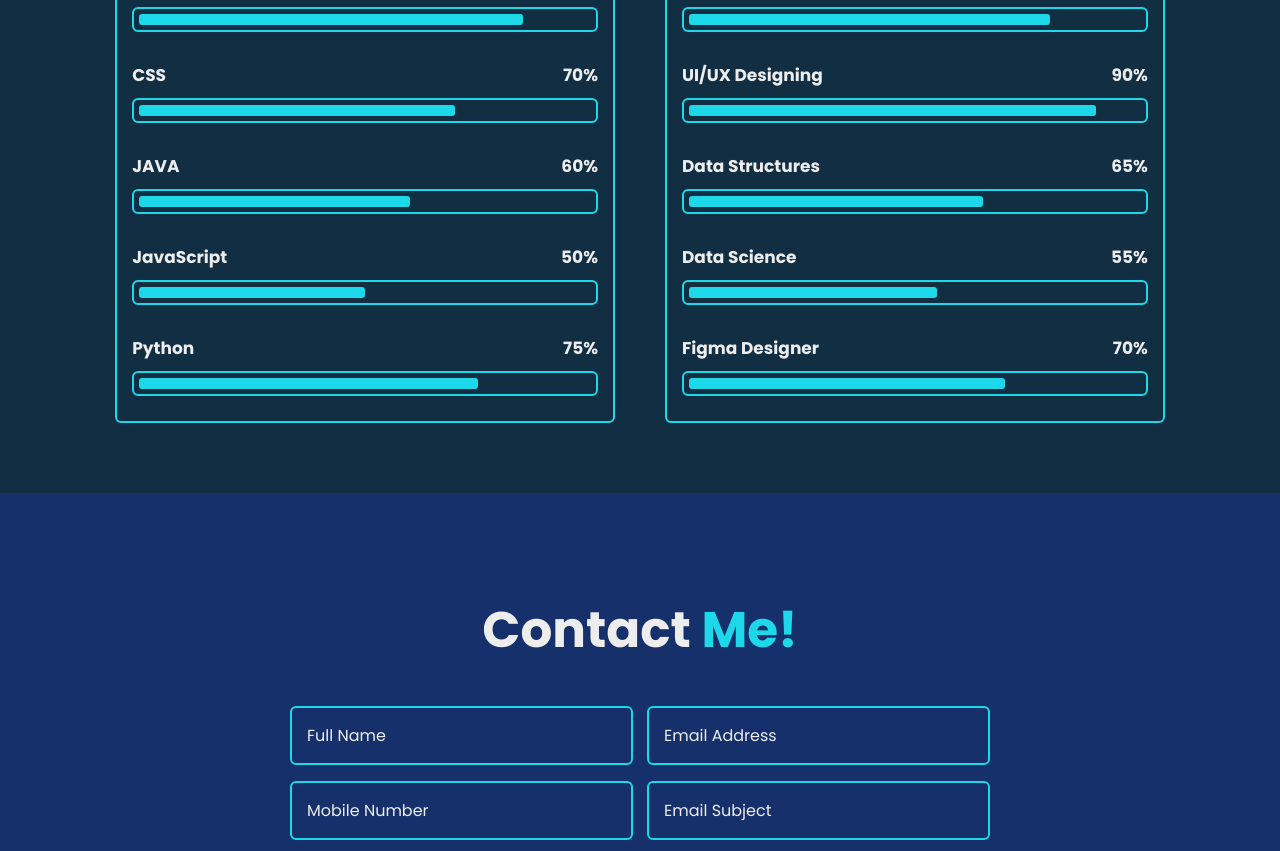
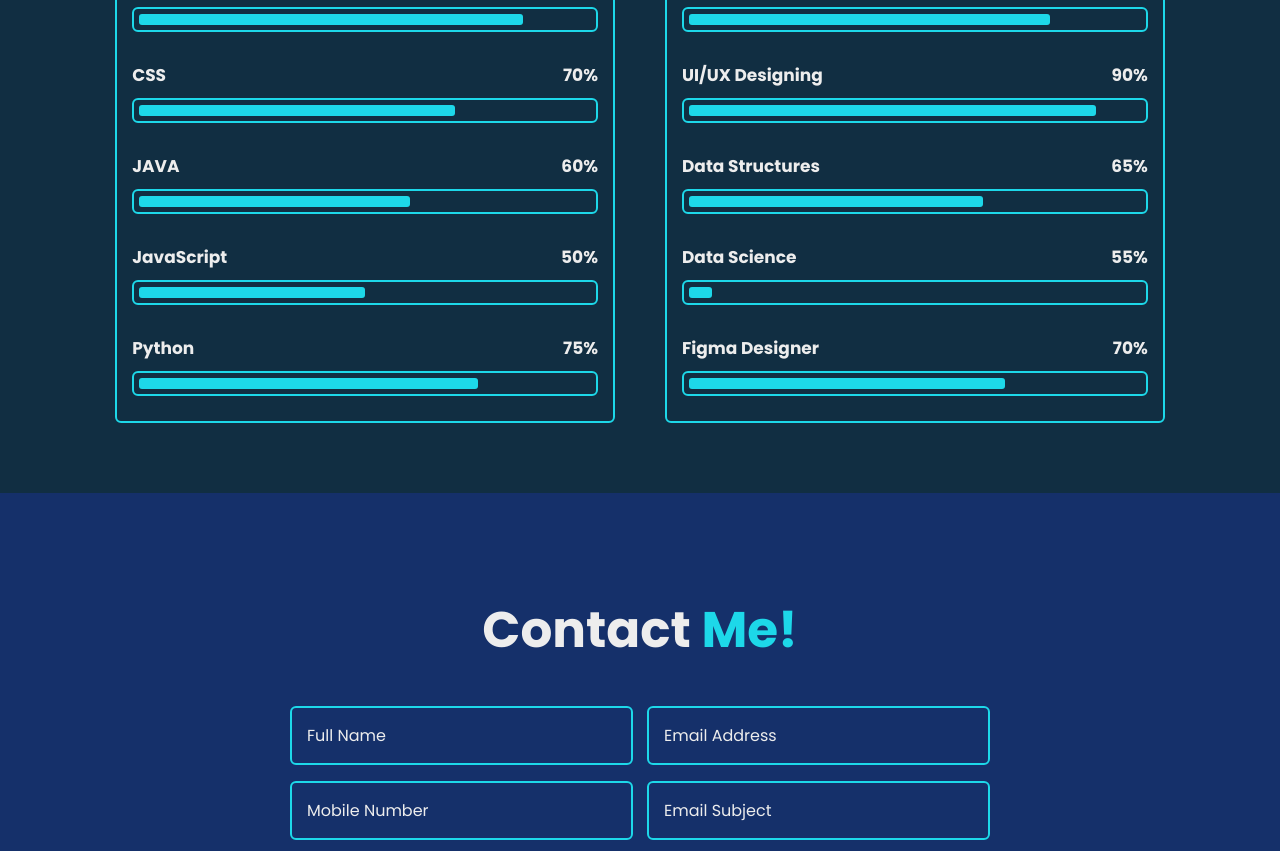
Before and after one commit to AnkitFirst/Ankit-portfolio, a plain HTML site: page index.html in a window 1280 px wide. Shown: the part 3823-4674 px from the top of the page. Drawn offline with nearby package versions, Linux system fonts and the light colour scheme.

Commit message:
Update style.css

```diff
--- a/style.css
+++ b/style.css
@@ -535,7 +535,7 @@ span {
     width: 65%;
 }
 .skills-column:nth-child(2) .skills-content .progress:nth-child(4) .bar span {
-    width: 55%;
+    width: 5%;
 }
 .skills-column:nth-child(2) .skills-content .progress:nth-child(5) .bar span {
     width: 70%;
```
